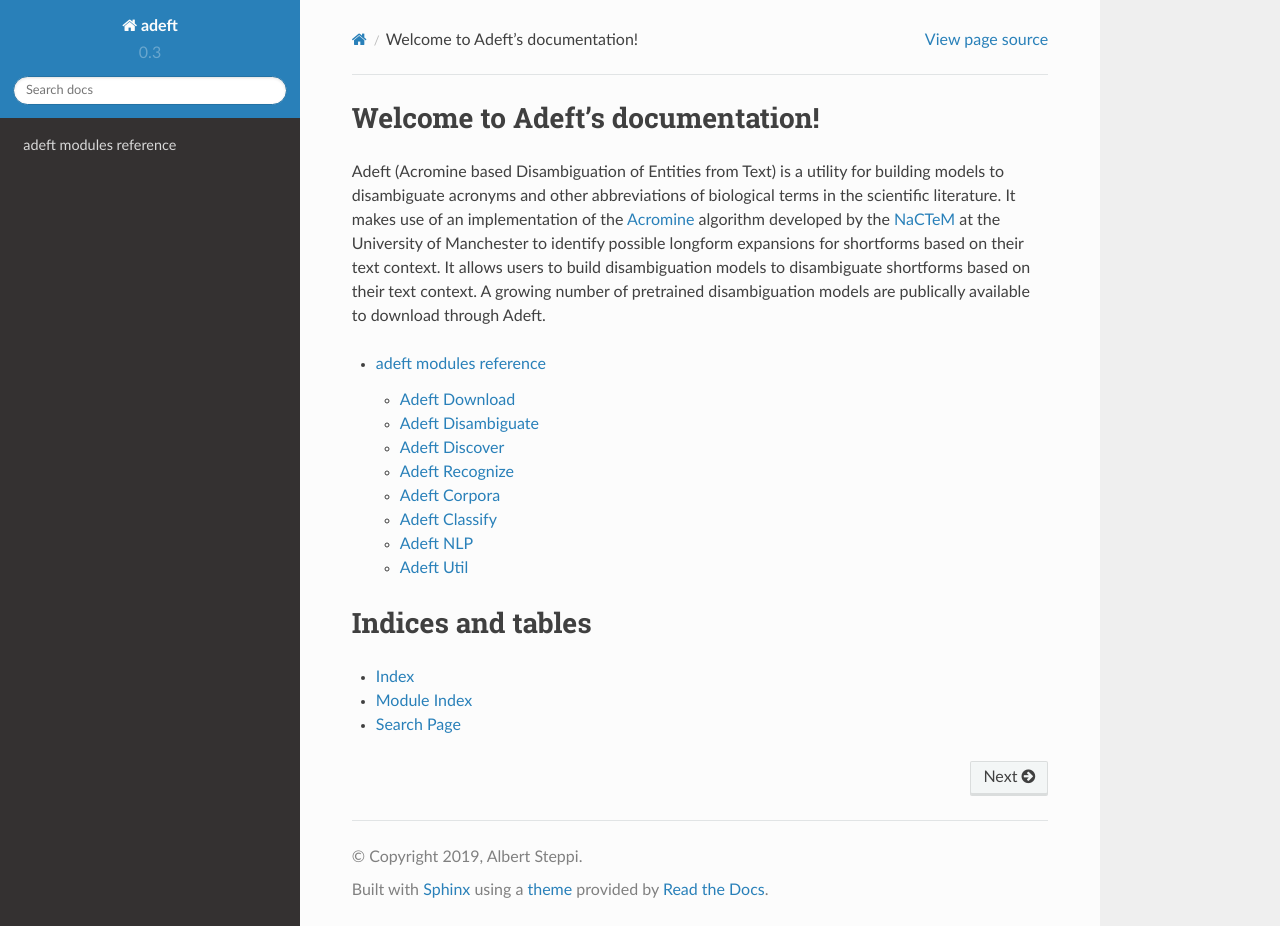
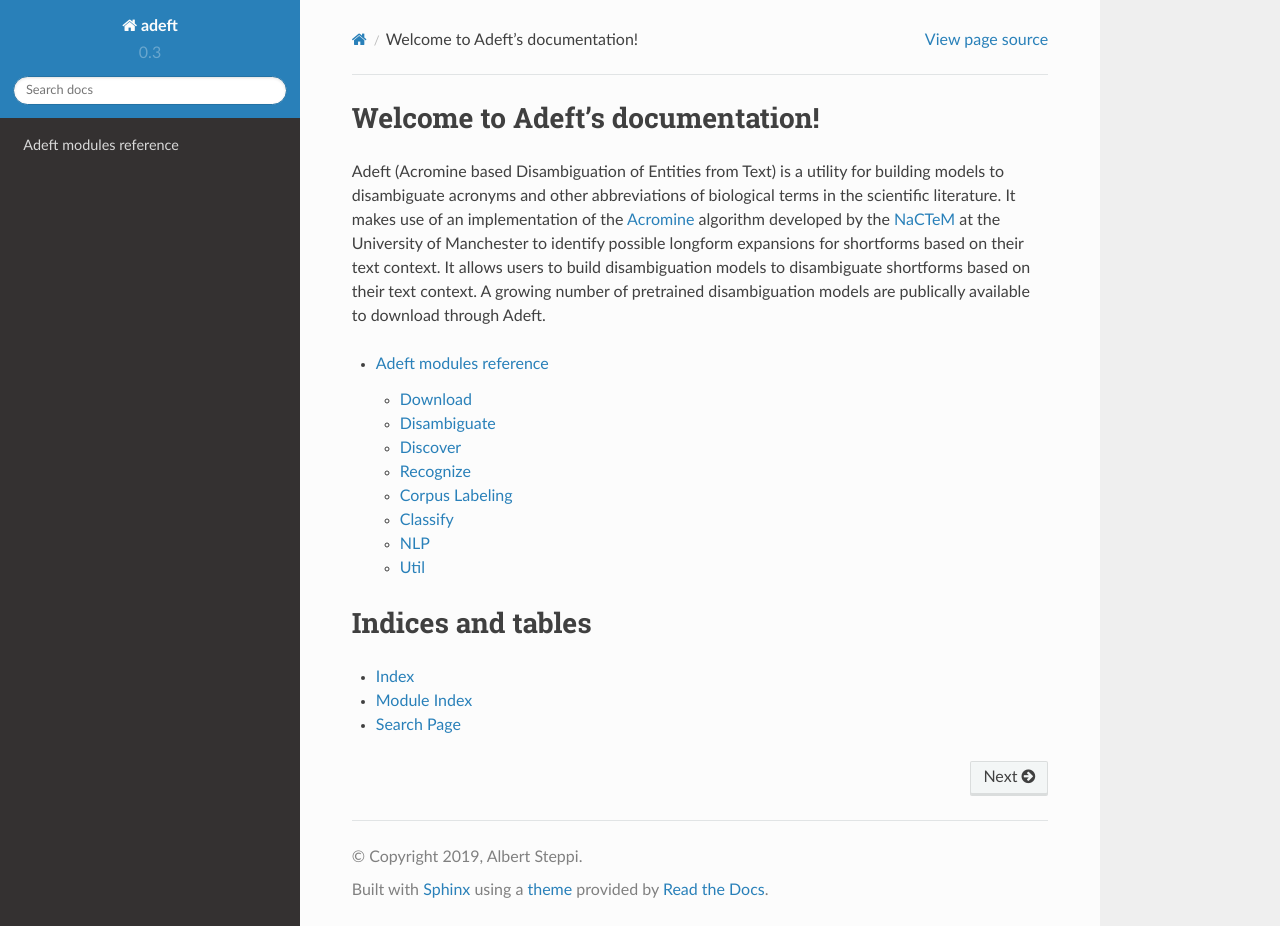
Before and after one commit to gyorilab/adeft, a Sphinx documentation site: the page built from doc/index.rst, in a window 1280 px wide and 926 px high. Built offline with Sphinx 7.4.7 and the Read the Docs theme 2.0.0, drawn with Linux system fonts in a browser that asks for light colours.

Commit message:
Improve documentation headings

```diff
--- a/doc/modules/index.rst
+++ b/doc/modules/index.rst
@@ -1,7 +1,7 @@
 .. _adeft_modules_ref:
 
-adeft modules reference
-----------------------
+Adeft modules reference
+-----------------------
 
 .. toctree::
   :maxdepth: 4
--- a/doc/modules/modules.rst
+++ b/doc/modules/modules.rst
@@ -1,55 +1,55 @@
-Adeft Download
---------------
+Download
+--------
 
 .. automodule:: adeft.download.download
    :members:
    :show-inheritance:
 
-Adeft Disambiguate
-------------------
+Disambiguate
+------------
 
 .. automodule:: adeft.disambiguate
     :members:
     :show-inheritance:
 
-Adeft Discover
---------------
+Discover
+--------
 
 .. automodule:: adeft.discover
    :members:
    :show-inheritance:
 
-Adeft Recognize
----------------
+Recognize
+---------
 
 .. automodule:: adeft.recognize
     :members:
     :show-inheritance:
 
-Adeft Corpora
--------------
+Corpus Labeling
+---------------
 
-.. automodule:: adeft.modeling.corpora
+.. automodule:: adeft.modeling.label
     :members:
     :show-inheritance:
 
-Adeft Classify
---------------
+Classify
+--------
 
 .. automodule:: adeft.modeling.classify
    :members:
    :show-inheritance:
 
 
-Adeft NLP
----------
+NLP
+---
 
 .. automodule:: adeft.nlp
     :members:
     :show-inheritance:
 
-Adeft Util
-----------
+Util
+----
 
 .. automodule:: adeft.util
    :members:
```
